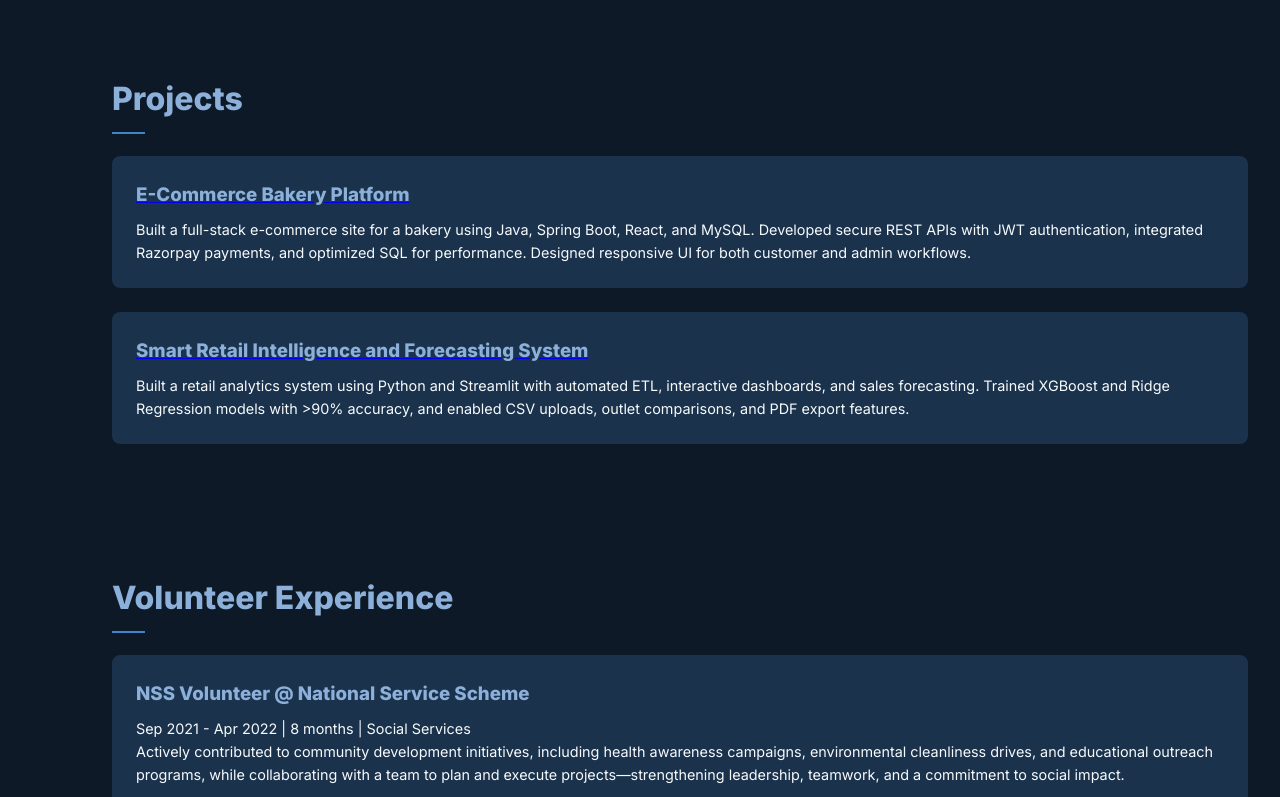
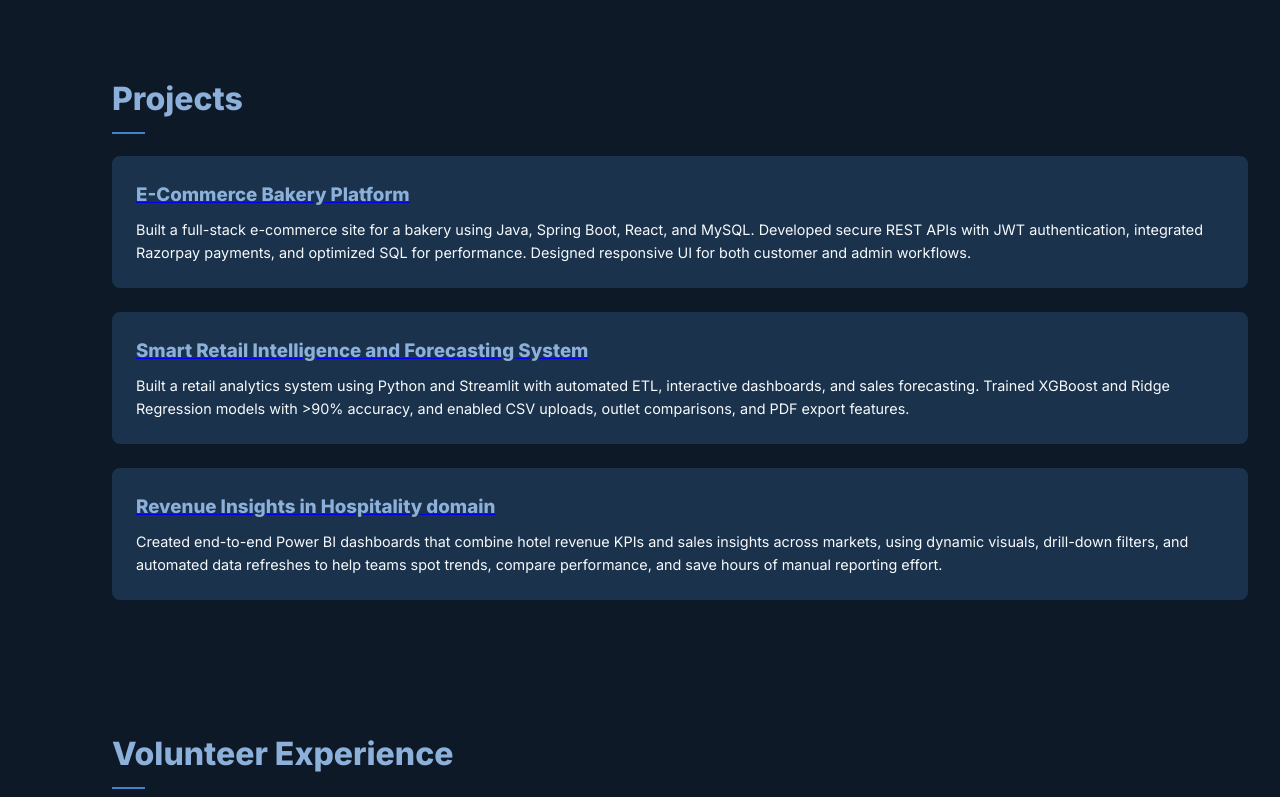
Before and after one commit to Mallika28/Portfolio, a plain HTML site: page index.html in a window 1280 px wide. Shown: the part 3819-4616 px from the top of the page. Drawn offline with nearby package versions, Linux system fonts and the light colour scheme.

Commit message:
Update index.html

```diff
--- a/index.html
+++ b/index.html
@@ -162,6 +162,8 @@ I believe in building with purpose, learning through curiosity, and growing with
 <div class=skill data-aos=fade-up data-aos-delay=1400>CI/CD</div>
 <div class=skill data-aos=fade-up data-aos-delay=1450>Python</div>
 <div class=skill data-aos=fade-up data-aos-delay=1500>Pandas & NumPy</div>
+<div class=skill data-aos=fade-up data-aos-delay=1550>PowerBI</div>
+<div class=skill data-aos=fade-up data-aos-delay=1600>Tableau</div>
 </div>
 </section>
 <section id=certifications data-aos=fade-up>
@@ -204,6 +206,11 @@ I believe in building with purpose, learning through curiosity, and growing with
 <div class=project-item data-aos=fade-up data-aos-delay=200>
 <a href=https://medium.com/@mallikamodugula/from-data-to-dashboard-a-real-world-ml-project-in-retail-analytics-2f46065eb7ba target=_blank><h3>Smart Retail Intelligence and Forecasting System</h3></a>
 <p>Built a retail analytics system using Python and Streamlit with automated ETL, interactive dashboards, and sales forecasting. Trained XGBoost and Ridge Regression models with >90% accuracy, and enabled CSV uploads, outlet comparisons, and PDF export features.
+</p>
+</div>
+<div class=project-item data-aos=fade-up data-aos-delay=300>
+<a href=https://github.com/Mallika28/hotel-revenue-insights-dashboard target=_blank><h3>Revenue Insights in Hospitality domain</h3></a>
+<p>Created end-to-end Power BI dashboards that combine hotel revenue KPIs and sales insights across markets, using dynamic visuals, drill-down filters, and automated data refreshes to help teams spot trends, compare performance, and save hours of manual reporting effort.
 </p>
 </div>
 </div>
```
